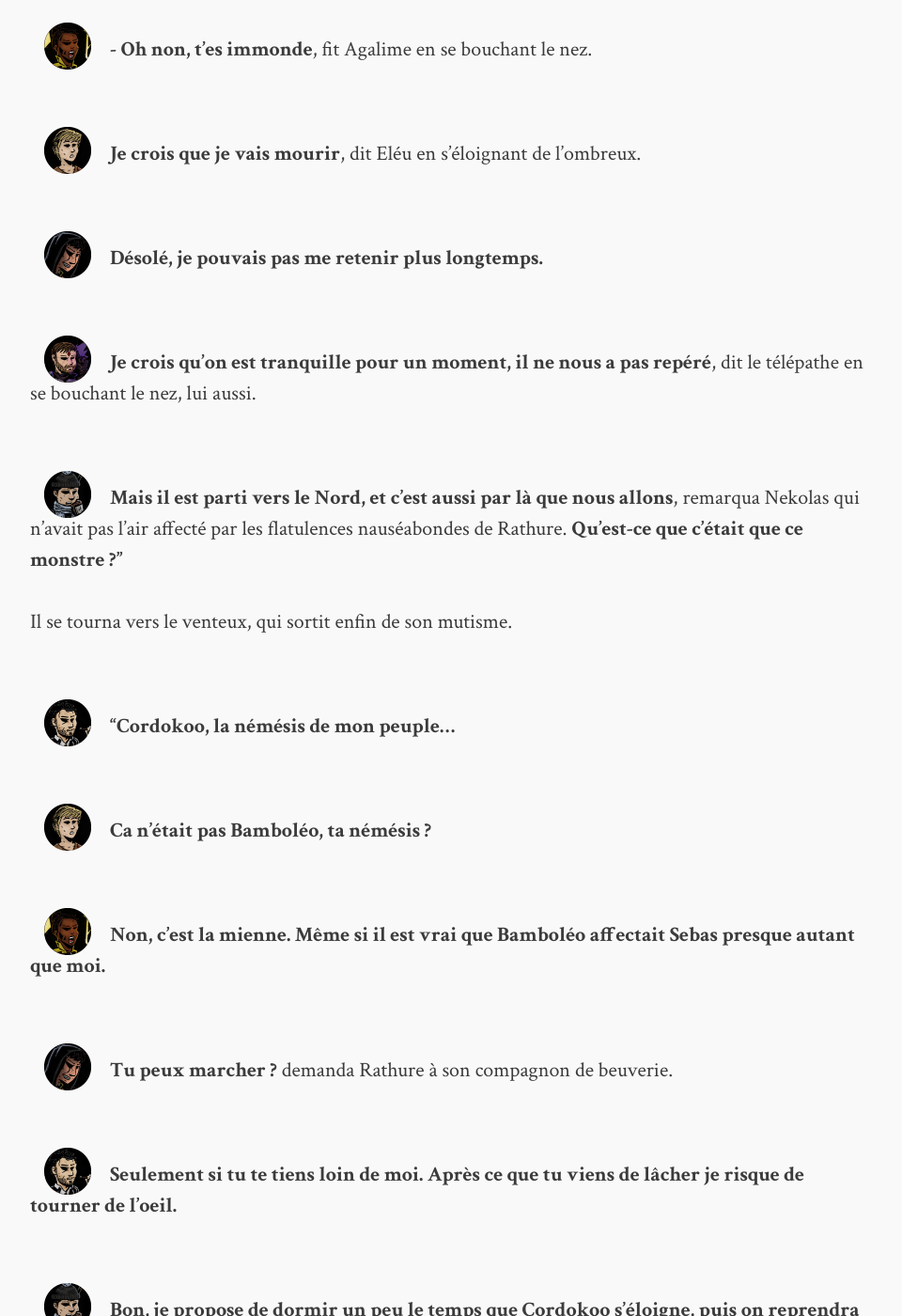
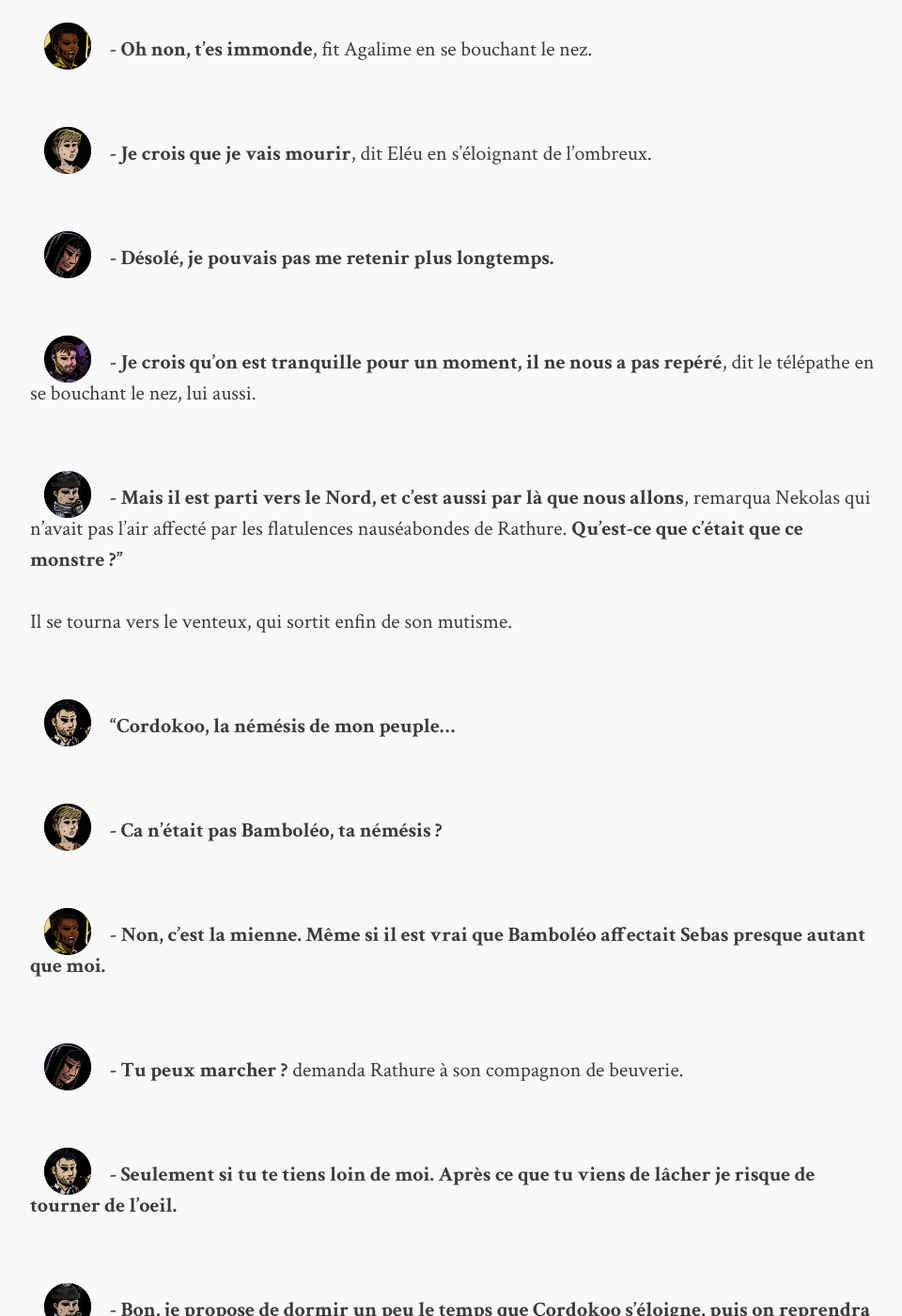
Before and after one commit to Tapus/tygrec, a Jekyll site: the page built from jekyll/_posts/2018-09-26-chapitre-17.md, in a window 1280 px wide and 1400 px high, scrolled down 17766 px. Shown: the whole window at 94% size, without its empty margins (158-1118 px from the left). Built offline with Jekyll 4.4.1, drawn with Linux system fonts in a browser that asks for light colours; some of the changed text lies outside the part shown.

Commit message:
update chapter 17

```diff
--- a/jekyll/_posts/2018-09-26-chapitre-17.md
+++ b/jekyll/_posts/2018-09-26-chapitre-17.md
@@ -143,7 +143,7 @@
 
 <img class="portrait" src="/images/Guipsy.png"> **\- Oui on sait, Rathure.**
 
-<img class="portrait" src="/images/Sebas.png"> **\- La nuit est en train de tomber, on ne pourrait pas se reposer ici avant de repartir.**
+<img class="portrait" src="/images/Sebas.png"> **\- La nuit est en train de tomber, on ne pourrait pas se reposer ici avant de repartir ?**
 
 <img class="portrait" src="/images/Guipsy.png"> **\- Non, il vaut mieux marcher de nuit au frais. On est pressés et on a déjà passé trop de temps ici.**
 
@@ -261,7 +261,7 @@
 
 Guipsy posa sa main sur le front du jeune homme et ferma les yeux.
 
-<img class="portrait" src="/images/Guipsy.png"> **“Je… Je crois qu’il est terrorisé. Il a du voir ou entendre quelque chose d’horrible.**
+<img class="portrait" src="/images/Guipsy.png"> **“Je… Je crois qu’il est terrorisé. Il a dû voir ou entendre quelque chose d’horrible.**
 
 <img class="portrait" src="/images/Eleu.png"> **\- Si Sebas a peur de quelque chose, ça doit être vraiment terrifiant.”**
 
@@ -304,26 +304,26 @@
 
 <img class="portrait" src="/images/Agalime.png"> **\- Oh non, t’es immonde**, fit Agalime en se bouchant le nez.
 
-<img class="portrait" src="/images/Eleu.png"> **Je crois que je vais mourir**, dit Eléu en s’éloignant de l’ombreux.
+<img class="portrait" src="/images/Eleu.png"> **\- Je crois que je vais mourir**, dit Eléu en s’éloignant de l’ombreux.
 
-<img class="portrait" src="/images/Rathure.png"> **Désolé, je pouvais pas me retenir plus longtemps.**
+<img class="portrait" src="/images/Rathure.png"> **\- Désolé, je pouvais pas me retenir plus longtemps.**
 
-<img class="portrait" src="/images/Guipsy.png"> **Je crois qu’on est tranquille pour un moment, il ne nous a pas repéré**, dit le télépathe en se bouchant le nez, lui aussi.
+<img class="portrait" src="/images/Guipsy.png"> **\- Je crois qu’on est tranquille pour un moment, il ne nous a pas repéré**, dit le télépathe en se bouchant le nez, lui aussi.
 
-<img class="portrait" src="/images/Nekolas.png"> **Mais il est parti vers le Nord, et c’est aussi par là que nous allons**, remarqua Nekolas qui n’avait pas l’air affecté par les flatulences nauséabondes de Rathure. **Qu’est-ce que c’était que ce monstre ?”**
+<img class="portrait" src="/images/Nekolas.png"> **\- Mais il est parti vers le Nord, et c’est aussi par là que nous allons**, remarqua Nekolas qui n’avait pas l’air affecté par les flatulences nauséabondes de Rathure. **Qu’est-ce que c’était que ce monstre ?”**
 
 Il se tourna vers le venteux, qui sortit enfin de son mutisme.
 
 <img class="portrait" src="/images/Sebas.png"> **“Cordokoo, la némésis de mon peuple…**
 
-<img class="portrait" src="/images/Eleu.png"> **Ca n’était pas Bamboléo, ta némésis ?**
+<img class="portrait" src="/images/Eleu.png"> **\- Ca n’était pas Bamboléo, ta némésis ?**
 
-<img class="portrait" src="/images/Agalime.png"> **Non, c’est la mienne. Même si il est vrai que Bamboléo affectait Sebas presque autant que moi.**
+<img class="portrait" src="/images/Agalime.png"> **\- Non, c’est la mienne. Même si il est vrai que Bamboléo affectait Sebas presque autant que moi.**
 
-<img class="portrait" src="/images/Rathure.png"> **Tu peux marcher ?** demanda Rathure à son compagnon de beuverie.
+<img class="portrait" src="/images/Rathure.png"> **\- Tu peux marcher ?** demanda Rathure à son compagnon de beuverie.
 
-<img class="portrait" src="/images/Sebas.png"> **Seulement si tu te tiens loin de moi. Après ce que tu viens de lâcher je risque de tourner de l’oeil.**
+<img class="portrait" src="/images/Sebas.png"> **\- Seulement si tu te tiens loin de moi. Après ce que tu viens de lâcher je risque de tourner de l’oeil.**
 
-<img class="portrait" src="/images/Nekolas.png"> **Bon, je propose de dormir un peu le temps que Cordokoo s’éloigne, puis on reprendra la route.”**
+<img class="portrait" src="/images/Nekolas.png"> **\- Bon, je propose de dormir un peu le temps que Cordokoo s’éloigne, puis on reprendra la route.”**
 
 La troupe installa un bivouac à l’ombre d’un rocher et, exténuée, s'endormit malgré les pets de Rathure et les ronflements de Guipsy.
```
